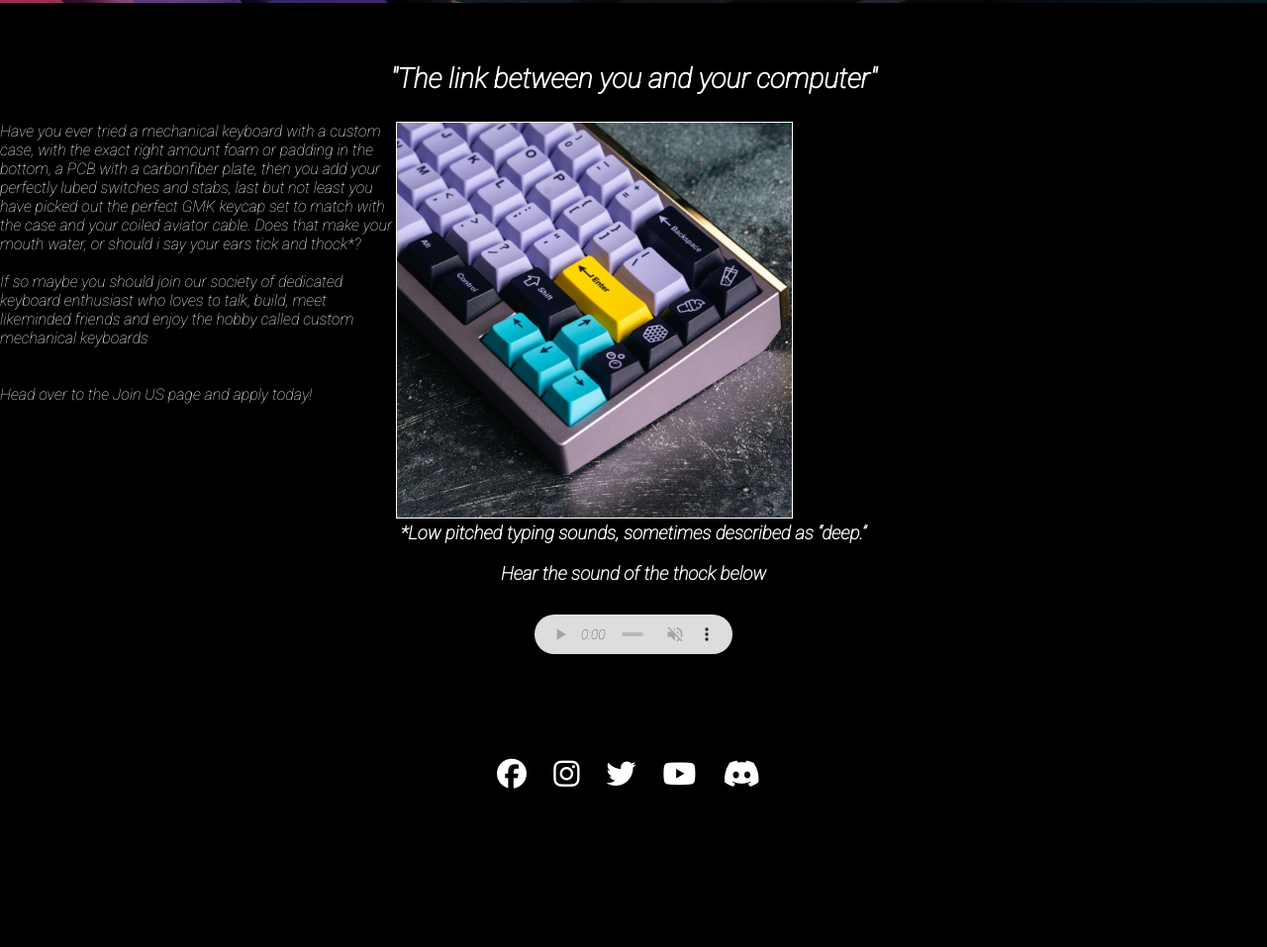
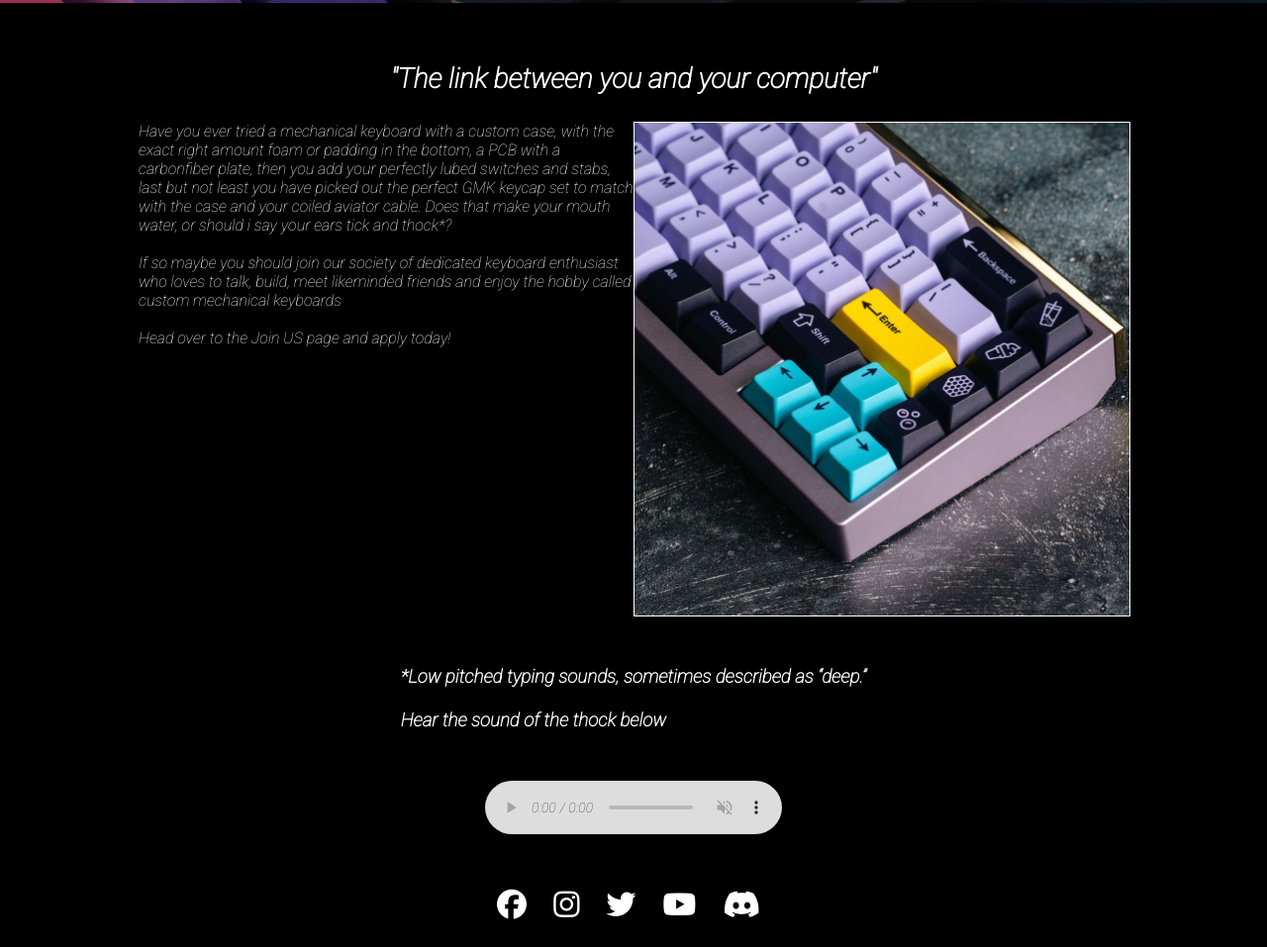
Before and after one commit to andreas-ka/mechanico, a plain HTML site: page index.html in a window 1280 px wide. Shown: the part 597-1554 px from the top of the page at 99% size. Before the commit the page ends 1422 px from the top, so only its background shows below. Drawn offline with Linux system fonts and the light colour scheme.

Commit message:
add flex to about, audio and footer

```diff
--- a/assets/css/style.css
+++ b/assets/css/style.css
@@ -108,14 +108,16 @@ h3 {
 
   #info-wrapper {
     display: flex;
+    justify-content: center;
 
 
   }
   .info-block {
-    justify-content: space-evenly;
-    max-width: 400px;
+    display: flex;
+    max-width: 500px;
+    width: 500px;
+    height: 500px;
     vertical-align: top;
-
   }
 
   .img-keyboards {
@@ -123,27 +125,33 @@ h3 {
   }
 
   /* audio player */
+
   #audio-text {
-    text-align: center;
+    display: flex;
+    justify-content: center;
+    padding-top: 50px;
 
   }
 
-  #audio-player {
-    text-align: center;
-    padding-top: 30px;
-    padding-bottom: 100px;
+  #audio {
+    display: flex;
+    justify-content: center;
+    box-sizing: border-box;
+    padding: 50px;
   }
 
-  audio {
+  #audio-player {
+    justify-content: center;
     filter: sepia(20%) saturate(70%) grayscale(1) contrast(99%) invert(12%);
-    width: 200px;
-    height: 40px;
+
   }
 
+  /* footer */
 
-
-
-  /* footer */
+  #footer-wrapper {
+    display: flex;
+    justify-content: center;
+  }
 
   #footer-social {
     width: 100%;
--- a/index.html
+++ b/index.html
@@ -16,9 +16,9 @@
     <header>
         <nav>
             <div class="navbar">
-                <a href="#joinus">JOIN US</a>
-                <a href="#meetup">MEET UPS</a>
-                <a href="#index" class="active">HOME</a>
+                <a href="#joinus" aria-label="join us">JOIN US</a>
+                <a href="#meetup" aria-label="meet ups">MEET UPS</a>
+                <a href="#index" class="active" aria-label="home">HOME</a>
                 <div class="logo">
                     <a href="#meetup"><i class="fa-solid fa-keyboard" style="color: #ffffff;"></i> MECHANICO</a>
                 </div>
@@ -46,28 +46,32 @@
                 <br>
                 If so maybe you should join our society of dedicated keyboard enthusiast who loves
                 to talk, build, meet likeminded friends and enjoy the hobby called
-                custom mechanical keyboards </p>
-            <br>
-            <br>
-            Head over to the Join US page and apply today!
+                custom mechanical keyboards
+                <br>
+                <br>
+                Head over to the Join US page and apply today!</p>
         </div>
         <div class="info-block">
-            <img class="img-keyboards" width="399" height="399" src="/assets/images/purple-keyboard.jpg">
+            <img class="img-keyboards" src="/assets/images/purple-keyboard.jpg">
         </div>
     </div>
     <section>
         <div id="audio-text">
-            <h3>*Low pitched typing sounds, sometimes described as “deep.”</h3>
+            <h3>*Low pitched typing sounds, sometimes described as “deep.”
             <br>
-            <h3>Hear the sound of the thock below</h3>
+            <br>
+            Hear the sound of the thock below</h3>
         </div>
-        <div id="audio-player">
+        <div id="audio">
+            <div id="audio-player">
             <audio src="https://codeinstitute.s3.amazonaws.com/HTMLEssentials/click.mp3" controls muted loop>
             </audio>
+            </div>
         </div>
 
     </section>
     <footer>
+        <div id="footer-wrapper">
         <div id="footer-social">
             <a href="https://facebook.com" target="_blank" rel="noopener"
                 aria-label="Visit our facebook page, opens up in new tab"><i class="fa-brands fa-facebook"
@@ -85,6 +89,7 @@
                 aria-label="Visit our discord page, opens up in new tab"><i class="fa-brands fa-discord"
                     style="color: #ffffff;"></i></a>
         </div>
+        </div>
     </footer>
     </main>
 
```
